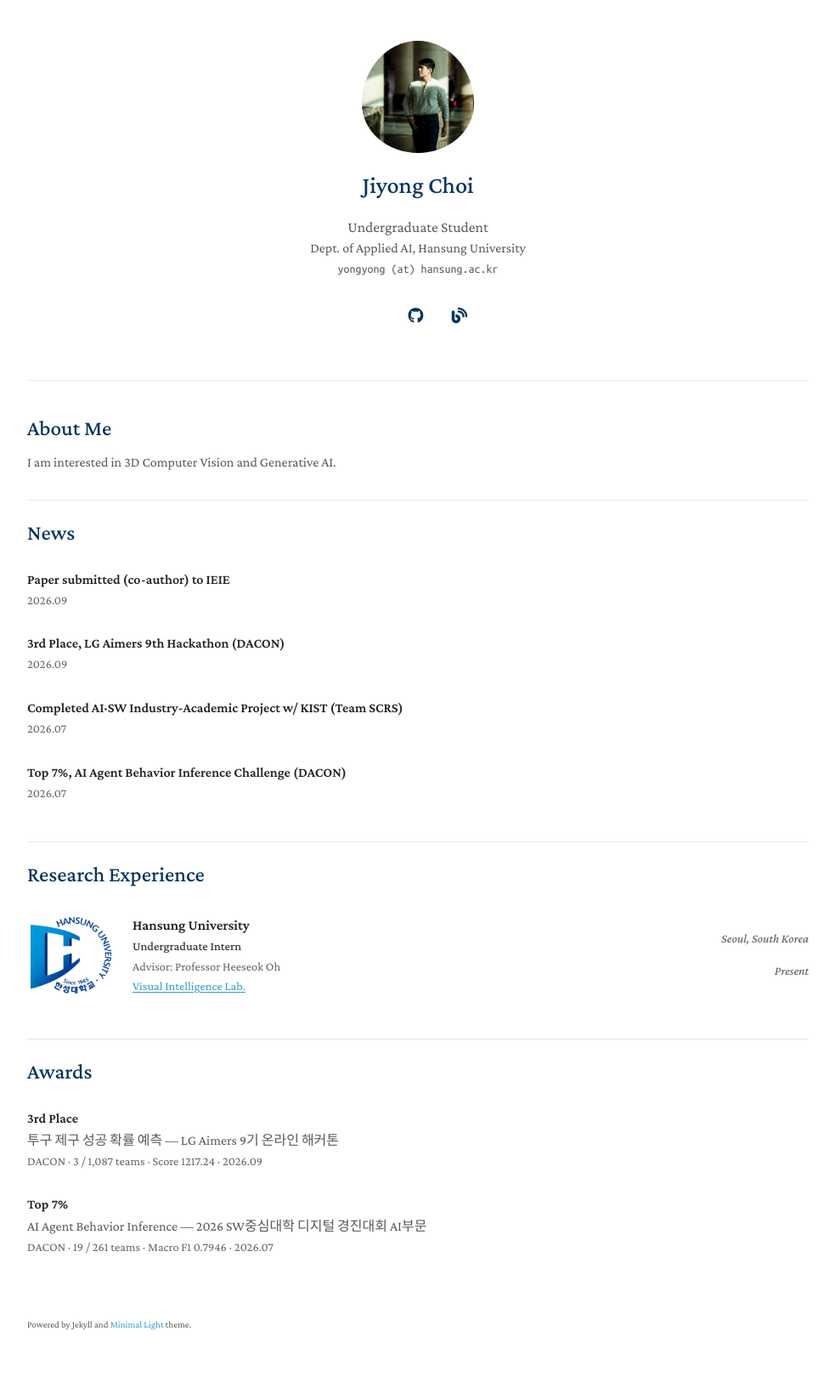
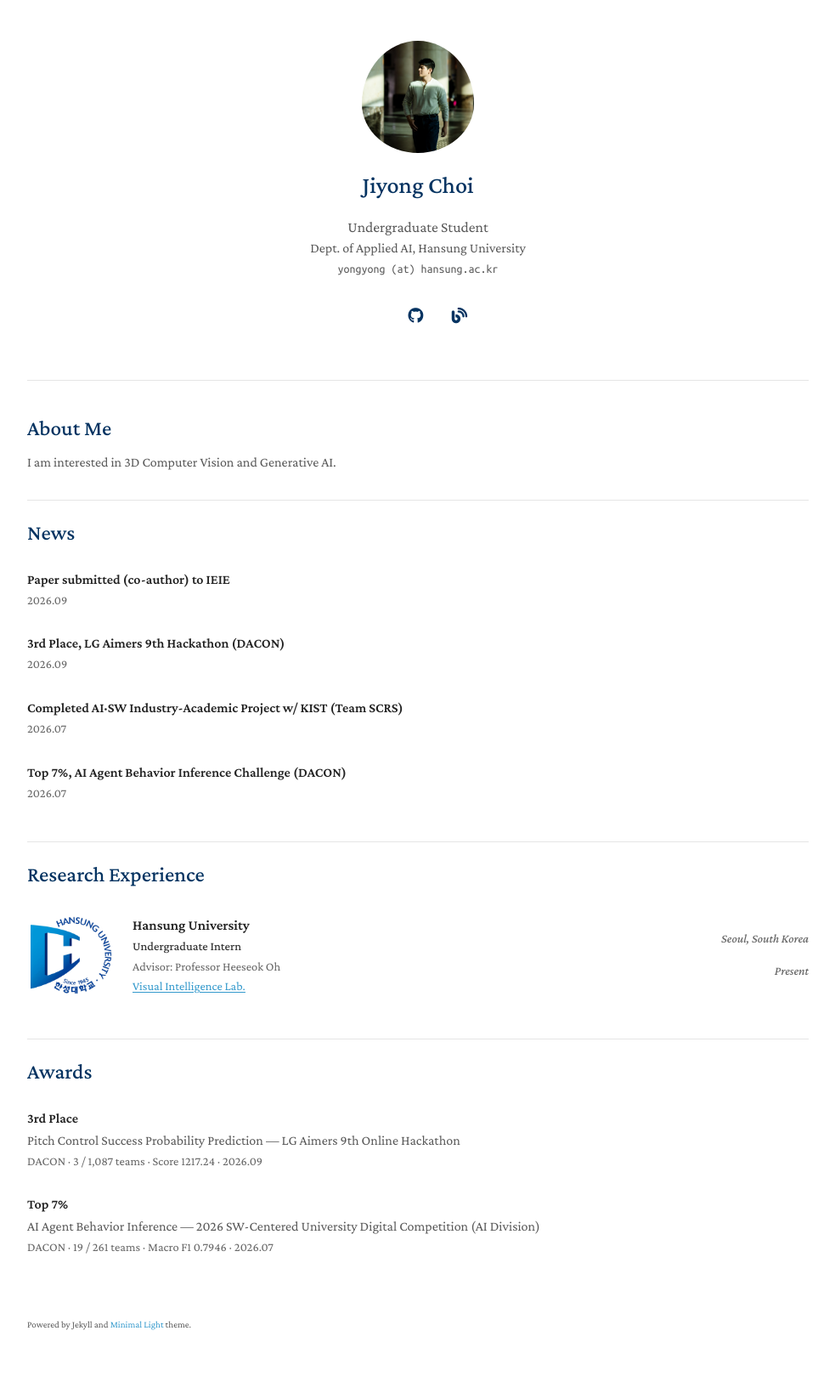
Before and after one commit to YONGJI04/yongji04.github.io, a Jekyll site: the page built from index.md, in a window 1280 px wide. Shown: the whole page at 85% size, without its empty margins (148-1131 px from the left). Built offline with Jekyll 4.4.1, drawn with Linux system fonts in a browser that asks for light colours; a style sheet for code colours, icons or effects is not loaded; our own code applies the rules of GitHub Pages for plain Markdown files.

Commit message:
Translate Awards entries to English for site consistency

```diff
--- a/_data/awards.yml
+++ b/_data/awards.yml
@@ -1,9 +1,9 @@
 main:
   - title: "3rd Place"
-    challenge: "투구 제구 성공 확률 예측 — LG Aimers 9기 온라인 해커톤"
+    challenge: "Pitch Control Success Probability Prediction — LG Aimers 9th Online Hackathon"
     issuer: "DACON · 3 / 1,087 teams · Score 1217.24"
     date: "2026.09"
   - title: "Top 7%"
-    challenge: "AI Agent Behavior Inference — 2026 SW중심대학 디지털 경진대회 AI부문"
+    challenge: "AI Agent Behavior Inference — 2026 SW-Centered University Digital Competition (AI Division)"
     issuer: "DACON · 19 / 261 teams · Macro F1 0.7946"
     date: "2026.07"
```
